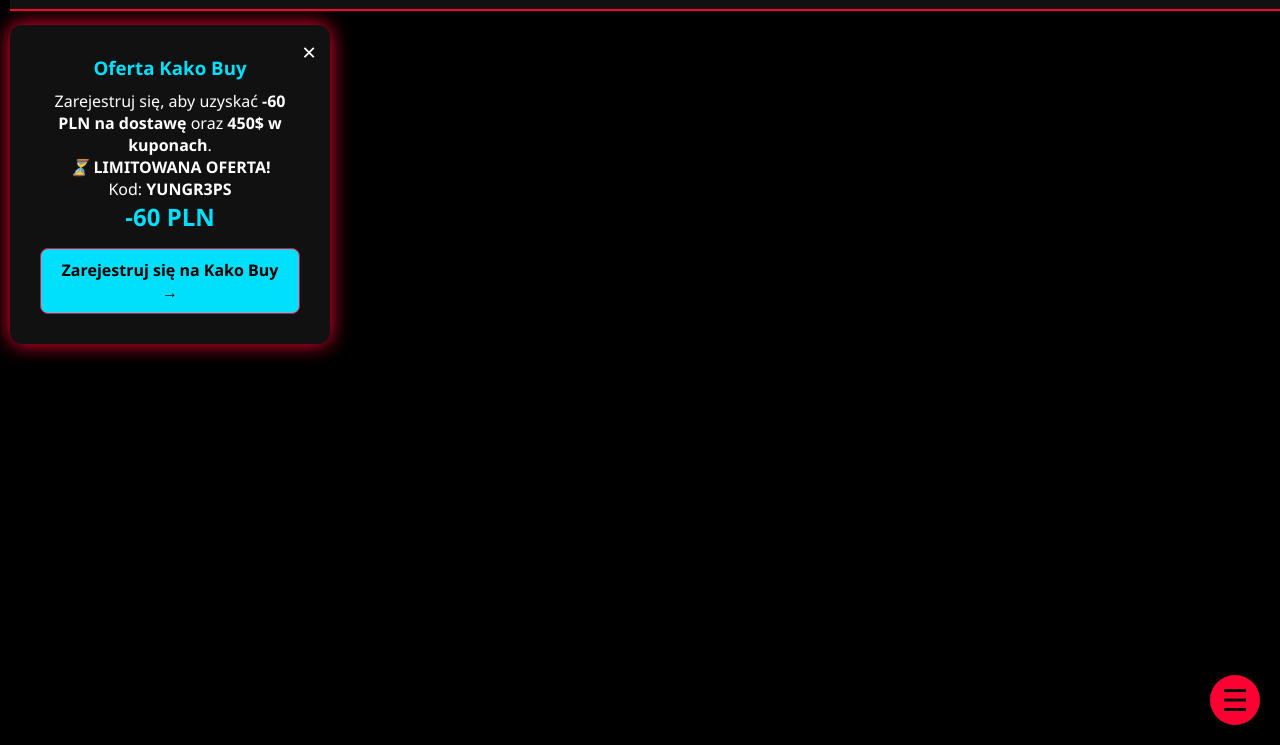
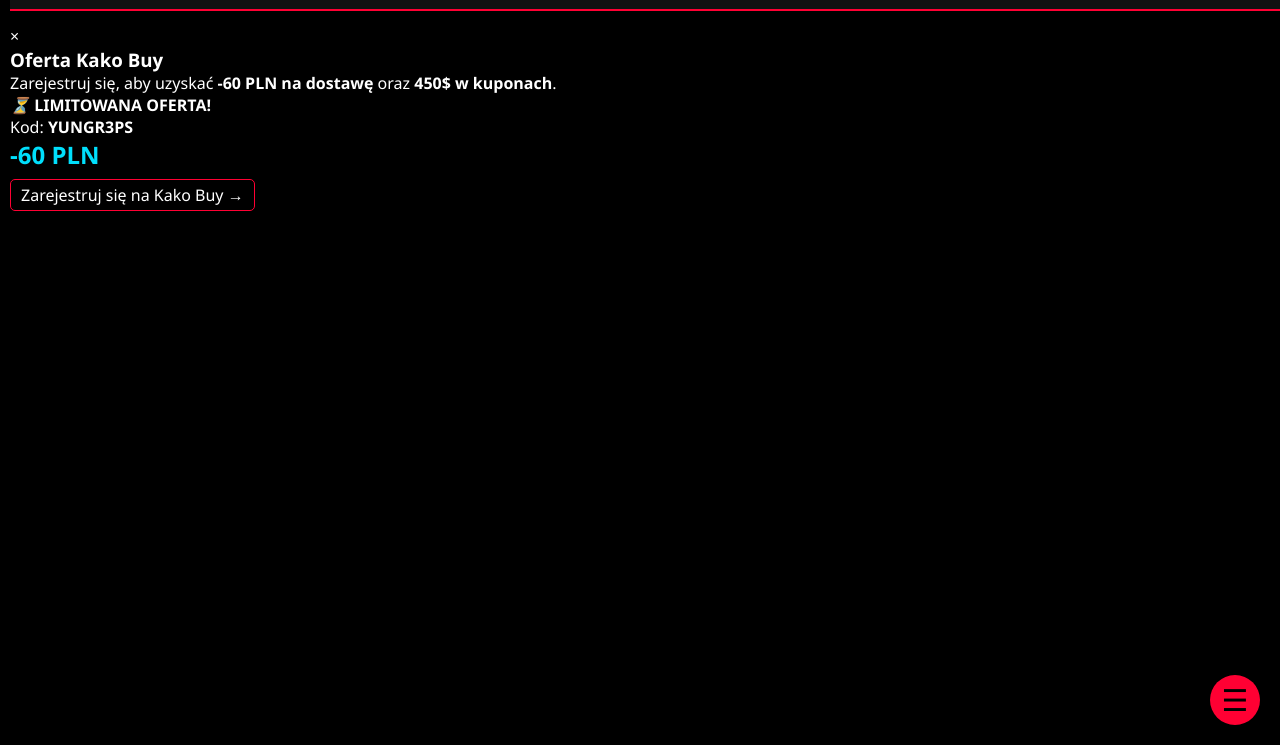
Before and after one commit to YungMati/SECRET2, a plain HTML site: page index.html in a window 1280 px wide. Shown: the part 55-800 px from the top of the page. Drawn offline with Linux system fonts and the light colour scheme.

Commit message:
Update style.css

```diff
--- a/style.css
+++ b/style.css
@@ -193,70 +193,3 @@
 .content {
   padding-top: 70px;
 }"
-
-.popup-overlay {
-  position: fixed;
-  top: 0;
-  left: 0;
-  width: 100%;
-  height: 100%;
-  background: rgba(0, 0, 0, 0.7);
-  display: flex;
-  justify-content: center;
-  align-items: center;
-  z-index: 9999;
-  display: none;
-}
-
-.popup-content {
-  background: #111;
-  padding: 30px;
-  border-radius: 12px;
-  text-align: center;
-  color: white;
-  max-width: 320px;
-  width: 90%;
-  box-shadow: 0 0 20px #ff0033;
-  position: relative;
-  animation: popupShow 0.3s ease-in-out;
-}
-
-.popup-content h3 {
-  color: #00dffc;
-  margin-bottom: 10px;
-}
-
-.popup-content b {
-  color: #fff;
-}
-
-.popup-btn {
-  display: inline-block;
-  margin-top: 15px;
-  padding: 10px 20px;
-  background-color: #00dffc;
-  color: black;
-  font-weight: bold;
-  border-radius: 8px;
-  text-decoration: none;
-}
-
-.popup-close {
-  position: absolute;
-  top: 10px;
-  right: 14px;
-  font-size: 24px;
-  cursor: pointer;
-  color: #fff;
-}
-
-@keyframes popupShow {
-  from {
-    transform: scale(0.9);
-    opacity: 0;
-  }
-  to {
-    transform: scale(1);
-    opacity: 1;
-  }
-}
```
